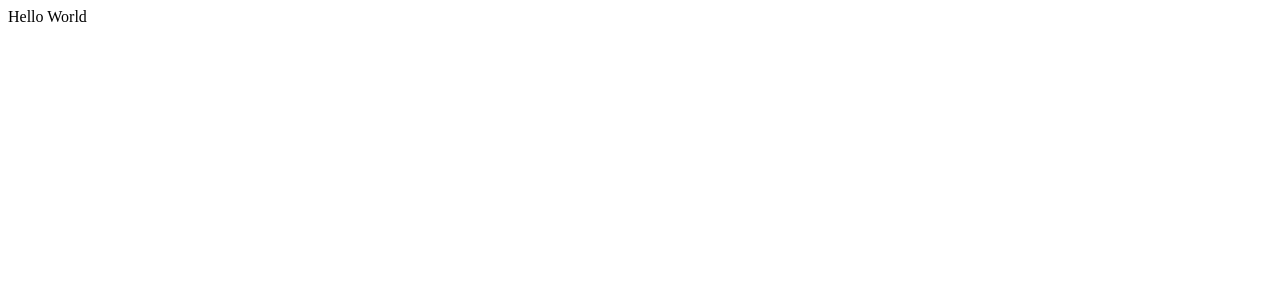
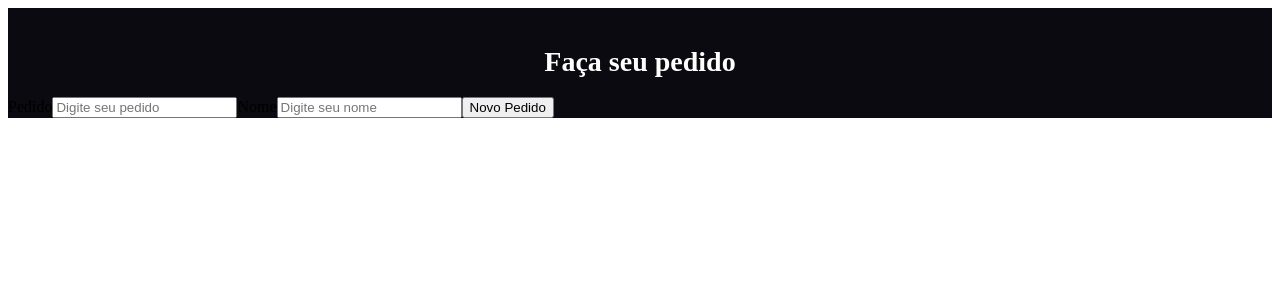
Before and after one commit to W-Carlos/BurgerReact, a React (Create React App) app: page / in a window 1280 px wide. Shown: the top 300 px of the page. Built offline with nearby package versions, Linux system fonts and the light colour scheme.

Commit message:
Project HTML Structure

```diff
--- a/src/App.js
+++ b/src/App.js
@@ -1,7 +1,33 @@
 import React from 'react'
 
+import {
+  Container,
+  Image,
+  ContainerItem,
+  H1,
+  InputLabel,
+  Input,
+  Button
+} from './styles'
+
 const App = () => {
-  return <div>Hello World</div>
+  return (
+    <Container>
+      <Image/>
+      <ContainerItem>
+        <H1>Faça seu pedido</H1>
+
+        <InputLabel>Pedido</InputLabel>
+        <Input placeholder="Digite seu pedido"></Input>
+
+        <InputLabel>Nome</InputLabel>
+        <Input placeholder="Digite seu nome"></Input>
+
+        <Button>Novo Pedido</Button>
+
+      </ContainerItem>
+    </Container>
+  )
 }
 
 export default App
--- /dev/null
+++ b/src/styles.js
@@ -0,0 +1,36 @@
+import styled from 'styled-components'
+
+export const Container = styled.div `
+
+    background-color: #0A0A10;
+
+`
+
+export const Image = styled.img `
+
+`
+
+export const ContainerItem = styled.div `
+
+`
+
+export const H1 = styled.h1 `
+    font-size: 28px;
+    line-height: 33px;
+
+    text-align: center;
+
+    color: #FFFFFF;
+`
+
+export const InputLabel = styled.label `
+
+`
+
+export const Input = styled.input `
+
+`
+
+export const Button = styled.button `
+
+`
```
